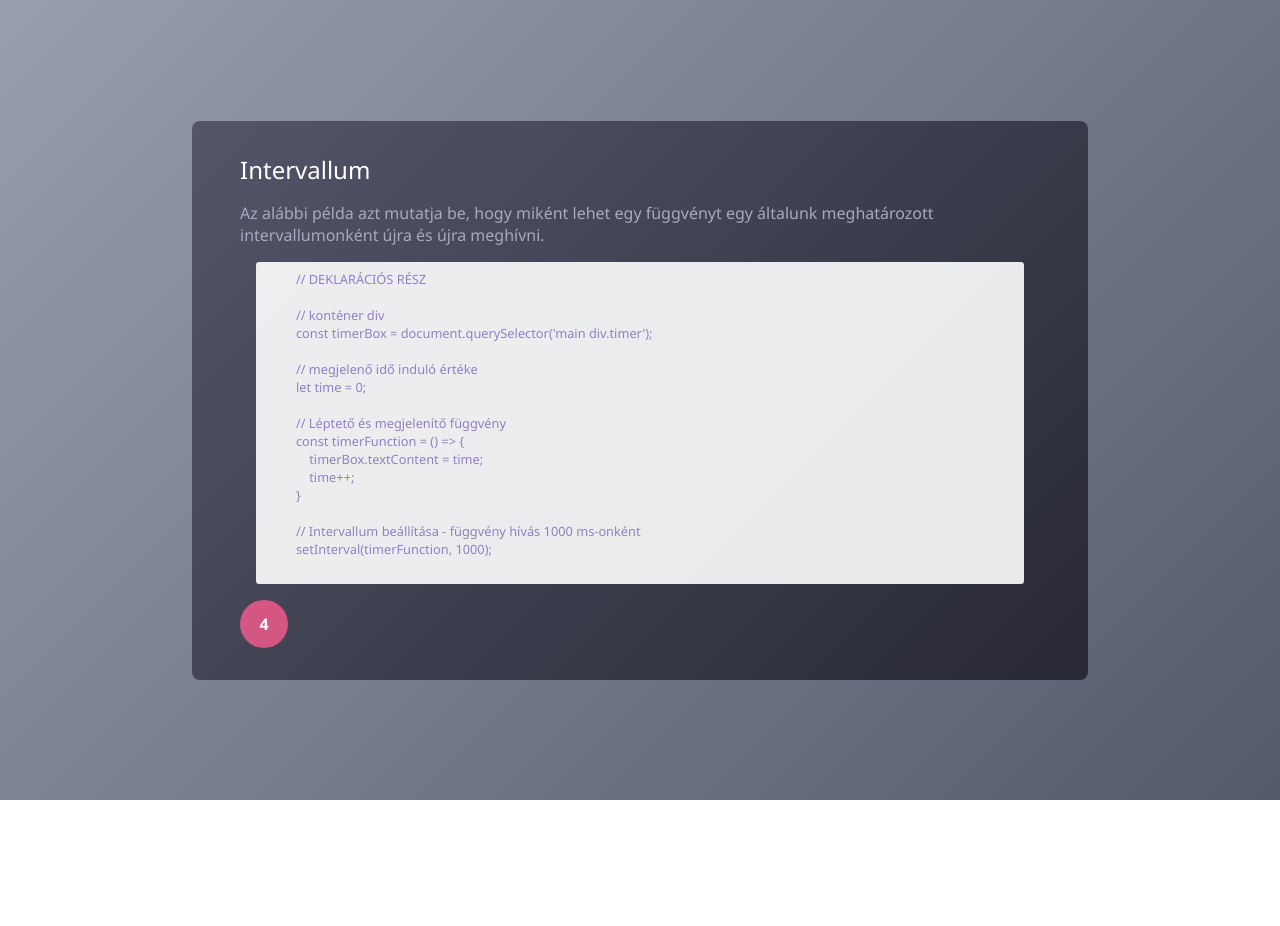
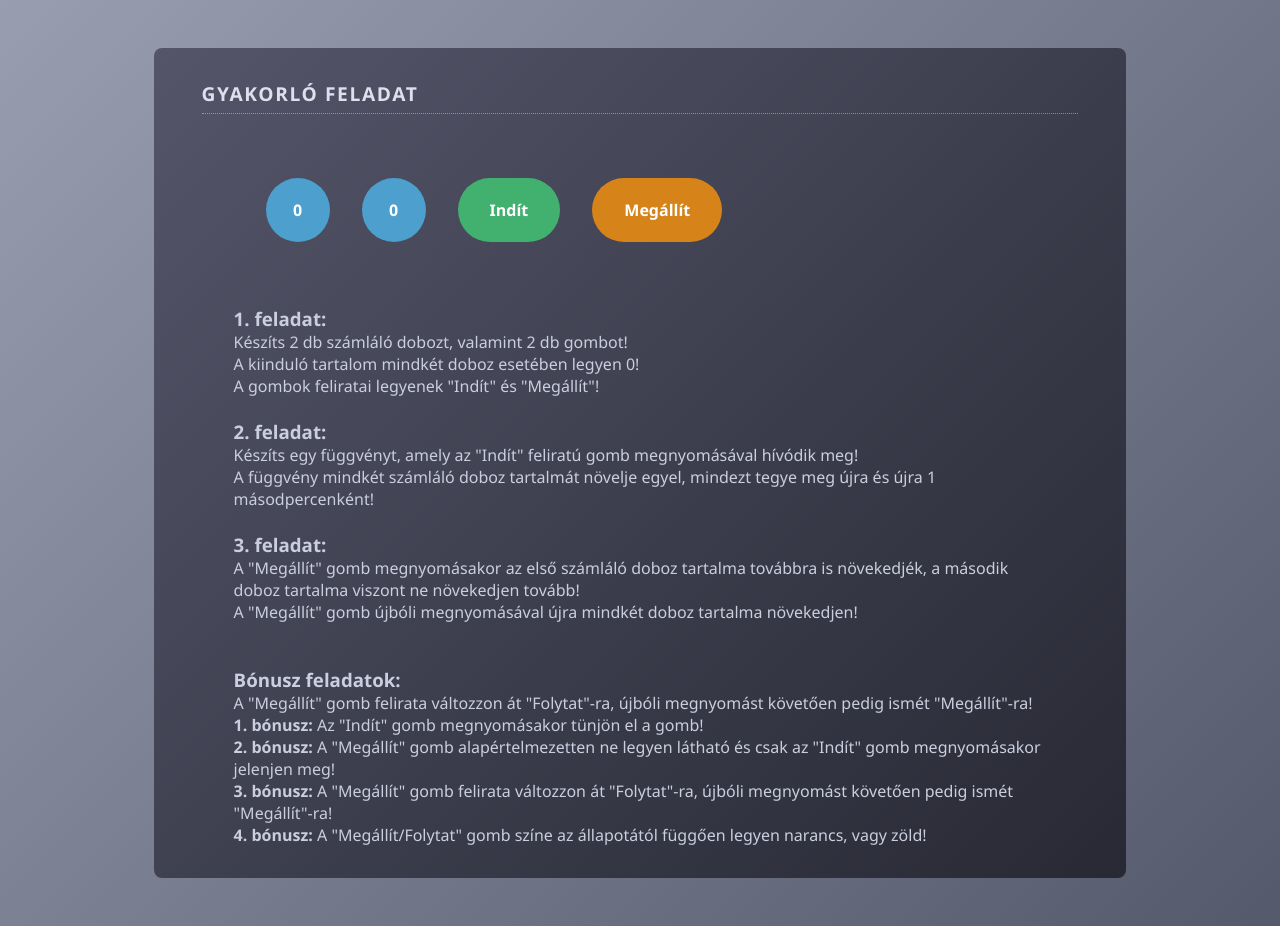
Before and after one commit to bobbyfromgeminus/javascript-setinterval, a plain HTML site: page index.html in a window 1280 px wide. Before the commit the page ends 800 px from the top, so only its background shows below. Drawn offline with Linux system fonts and the light colour scheme.

Commit message:
2023-01-24 #01

```diff
--- a/assets/css/style.css
+++ b/assets/css/style.css
@@ -6,53 +6,98 @@
     font-family: 'Segoe UI', Tahoma, Geneva, Verdana, sans-serif;
 }
 
-html, body {
+html {
     width: 100vw;
     min-height: 100vh;
 }
 
 body {
+    width: 100vw;
     display: flex;
-    align-items: center;
-    justify-content: center;
+    flex-wrap: wrap;
+    align-items:flex-start;
+    justify-content: space-around;
     background: rgb(152,158,176);
     background: linear-gradient(135deg, rgba(152,158,176,1) 0%, rgba(85,89,108,1) 100%);
+    padding: 2rem;
 }
 
-main {
-    width: 70%;
-    color: #a5abbe;
+section {
+    width: 80%;
+    margin: 1rem;
+    color: #cacede;
     padding: 2rem 3rem;
     border-radius: .5rem;
     background: rgb(84,85,105);
     background: linear-gradient(135deg, rgba(84,85,105,1) 0%, rgba(40,41,52,1) 100%);
 }
 
-main div.timer {
+section h2 {
+    color: #dee1ed;
+    font-size: 1.2rem;
     font-weight: 600;
-    background-color: #d45783;
-    color: white;
-    width: 3rem;
-    height: 3rem;
-    border-radius: 1.5rem;
-    display: flex;
-    align-items: center;
-    justify-content: center;
+    padding-bottom: .4rem;
+    margin-bottom: 1rem;
+    text-transform: uppercase;
+    letter-spacing: .1rem;
+    border-bottom: 1px dotted rgba(255, 255, 255, .4);
 }
 
-main h2 {
-    color: white;
-    font-size: 1.5rem;
-    font-weight:  500;
-    padding-bottom: 1rem;
+section article {
+    padding: 2rem 3rem;
+    margin: 2rem 0;
+    display: flex;
+    flex-wrap: wrap;
+    justify-content: flex-start;
+    user-select: none;
+    border-radius: 1rem;
+    transition: background-color 1s ease-in-out;
 }
 
-main pre {
-    color: #9280c3;
-    margin: 1rem;
-    font-size: .8rem;
-    font-weight:  500;
-    background-color: rgba(255, 255, 255, .9);
-    padding: .5rem 0;
-    border-radius: .2rem;
+section article:hover {
+    background-color: rgba(0, 0, 0, .15);
 }
+
+section article div {
+    background-color: #4d9fce;
+    width: 4rem;
+    height: 4rem;
+    line-height: 4rem;
+    border-radius: 2rem;
+    color: white;
+    font-size: 1rem;
+    font-weight: 700;
+    text-align: center;
+    margin: 0 1rem;
+}
+
+section article button {
+    height: 4rem;
+    line-height: 4rem;
+    border-radius: 2rem;
+    padding: 0 2rem;
+    margin: 0 1rem;
+    text-align: center;
+    color: white;
+    font-size: 1rem;
+    font-weight: 700;
+    text-align: center;
+    cursor: pointer;
+}
+
+section main {
+    padding: 0 2rem;
+}
+
+section article .green { background-color: #42b170; }
+section article .green:hover { color: #42b170; background-color: white; }
+
+section article .orange { background-color: #d68419; }
+section article .orange:hover { color: #d68419; background-color: white; }
+
+section article .red { background-color: #d62919; }
+section article .red:hover { color: #d62919; background-color: white; }
+
+.hide {
+    opacity: 1;
+}
--- a/assets/js/main.js
+++ b/assets/js/main.js
@@ -2,17 +2,75 @@
 
 // DEKLARÁCIÓS RÉSZ
 
-// konténer div
-const timerBox = document.querySelector('main div.timer');
+    // számláló dobozok
+    const counterBoxes = document.querySelectorAll('section article div');
+    const firstBox = counterBoxes[0];
+    const secondBox = counterBoxes[1];
 
-// megjelenő idő induló értéke
-let time = 0;
+    // vezérlő gombok
+    const controllerButtons = document.querySelectorAll('section article button');
+    const startButton = controllerButtons[0];
+    const pauseButton = controllerButtons[1];
 
-// Léptető és megjelenítő függvény
-const timerFunction = () => {
-    timerBox.textContent = time;
-    time++;
-}
+    // számláló változók
+    let i = 1;
+    let j = 1;
 
-// Intervallum beállítása - függvény hívás 1000 ms-onként
-setInterval(timerFunction, 1000);
+    // futás/megállítás állapota
+    let isPaused = false;
+
+
+// INTERVALLUM VEZÉRLÉS
+
+    // Léptető és megjelenítő függvény
+    const setStep = () => {
+        firstBox.textContent = i;
+        i++;
+        if (isPaused == false) {
+            secondBox.textContent = j;
+            j++;
+        }
+    }
+
+    // "Indít" gomb elrejtése
+    const hideStartButton = () => {
+        startButton.classList.toggle('hide');
+        pauseButton.classList.toggle('hide');
+    }
+
+    // függvény hívás 1000 ms-onként
+    const intervalStep = () => {
+        setInterval(setStep, 1000)
+    }
+
+    // "Indít" elrejtése és intervallum indítása
+    const startCount = () => {
+        hideStartButton();
+        intervalStep();
+    }
+
+    // "Megállít/Folytat" gomb szín és tartalom módosítása
+    const changeButtonFace = () => {
+        if (isPaused == false) {
+            pauseButton.classList.remove('green');
+            pauseButton.classList.add('orange');
+            pauseButton.textContent = 'Megállít';
+        } else {
+            pauseButton.classList.remove('orange');
+            pauseButton.classList.add('green');
+            pauseButton.textContent = 'Folytat';
+        }
+    }
+
+    // futás/megállítás állapotváltó
+    const changeState = () => {
+        if (isPaused == false) isPaused = true;
+        else isPaused = false;
+        changeButtonFace();
+    }
+
+    // Eseménykezelő az "Indít" gombon
+    startButton.addEventListener('click', startCount);
+
+    // Eseménykezelő a "Megállít" gombon
+    pauseButton.addEventListener('click', changeState);
--- a/index.html
+++ b/index.html
@@ -8,32 +8,38 @@
     <link rel="stylesheet" href="./assets/css/style.css">
 </head>
 <body>
-    <main>
 
-        <h2>Intervallum</h2>
-        Az alábbi példa azt mutatja be, hogy miként lehet egy függvényt egy általunk meghatározott intervallumonként újra és újra meghívni.
-        <pre>
-            // DEKLARÁCIÓS RÉSZ
+    <section>
+        <h2>Gyakorló feladat</h2>
+        <article>
+            <div>0</div>
+            <div>0</div>
+            <button class="green">Indít</button>
+            <button class="orange hide">Megállít</button>
+        </article>
+        <main>
+            <h3>1. feladat:</h3> Készíts 2 db számláló dobozt, valamint 2 db gombot!<br>
+            A kiinduló tartalom mindkét doboz esetében legyen 0!<br>
+            A gombok feliratai legyenek "Indít" és "Megállít"!
+            <br><br>
 
-            // konténer div
-            const timerBox = document.querySelector('main div.timer');
+            <h3>2. feladat:</h3> Készíts egy függvényt, amely az "Indít" feliratú gomb megnyomásával hívódik meg!<br>
+            A függvény mindkét számláló doboz tartalmát növelje egyel, mindezt tegye meg újra és újra 1 másodpercenként!
+            <br><br>
 
-            // megjelenő idő induló értéke
-            let time = 0;
+            <h3>3. feladat:</h3> A "Megállít" gomb megnyomásakor az első számláló doboz tartalma továbbra is növekedjék, a második doboz tartalma viszont ne növekedjen tovább!<br>
+            A "Megállít" gomb újbóli megnyomásával újra mindkét doboz tartalma növekedjen!<br>
+            <br><br>
 
-            // Léptető és megjelenítő függvény
-            const timerFunction = () => {
-                timerBox.textContent = time;
-                time++;
-            }
+            <h3>Bónusz feladatok:</h3> A "Megállít" gomb felirata változzon át "Folytat"-ra, újbóli megnyomást követően pedig ismét "Megállít"-ra!<br>
+            <b>1. bónusz:</b> Az "Indít" gomb megnyomásakor tünjön el a gomb!<br>
+            <b>2. bónusz:</b> A "Megállít" gomb alapértelmezetten ne legyen látható és csak az "Indít" gomb megnyomásakor jelenjen meg!<br>
+            <b>3. bónusz:</b> A "Megállít" gomb felirata változzon át "Folytat"-ra, újbóli megnyomást követően pedig ismét "Megállít"-ra!<br>
+            <b>4. bónusz:</b> A "Megállít/Folytat" gomb színe az állapotától függően legyen narancs, vagy zöld!<br>
 
-            // Intervallum beállítása - függvény hívás 1000 ms-onként
-            setInterval(timerFunction, 1000);
-        </pre>
+        </main>
+    </section>
 
-        <div class="timer">0</div>
-
-    </main>
 
     <script src="./assets/js/main.js"></script>
 </body>
```
